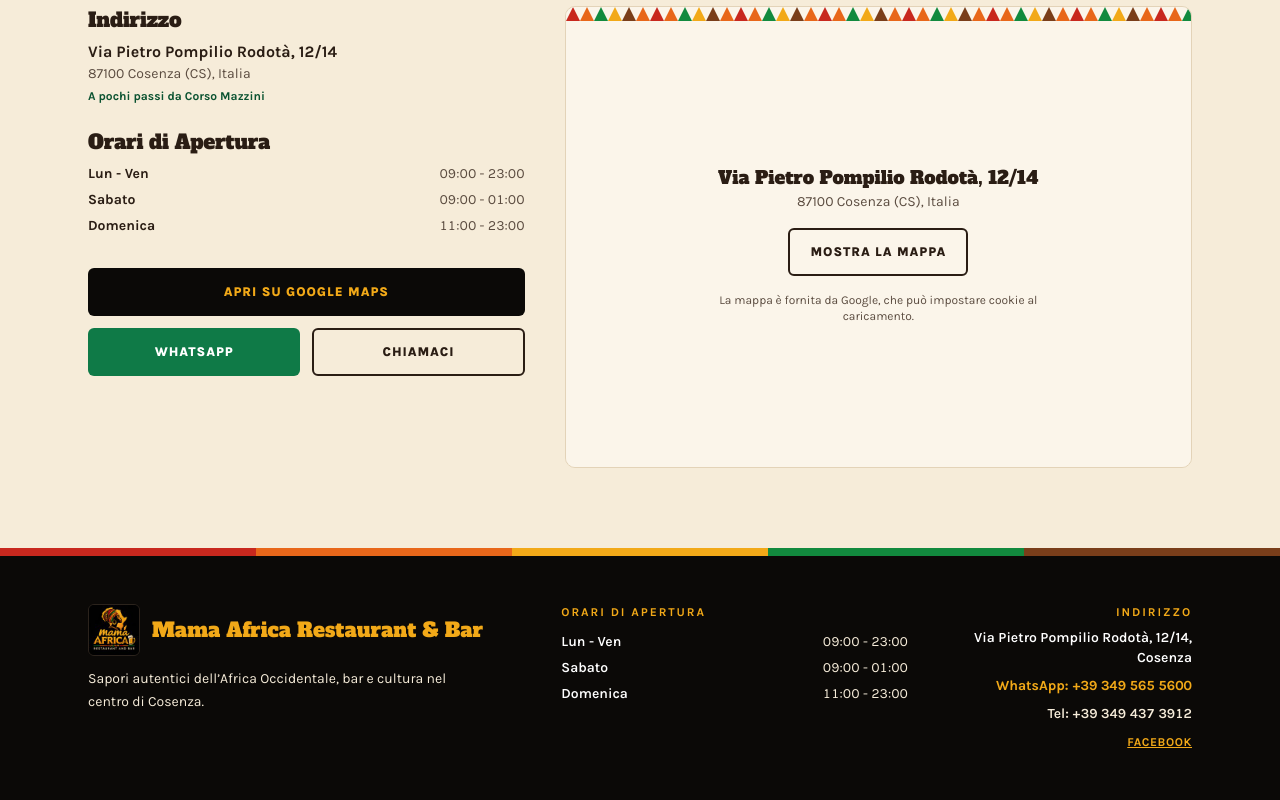
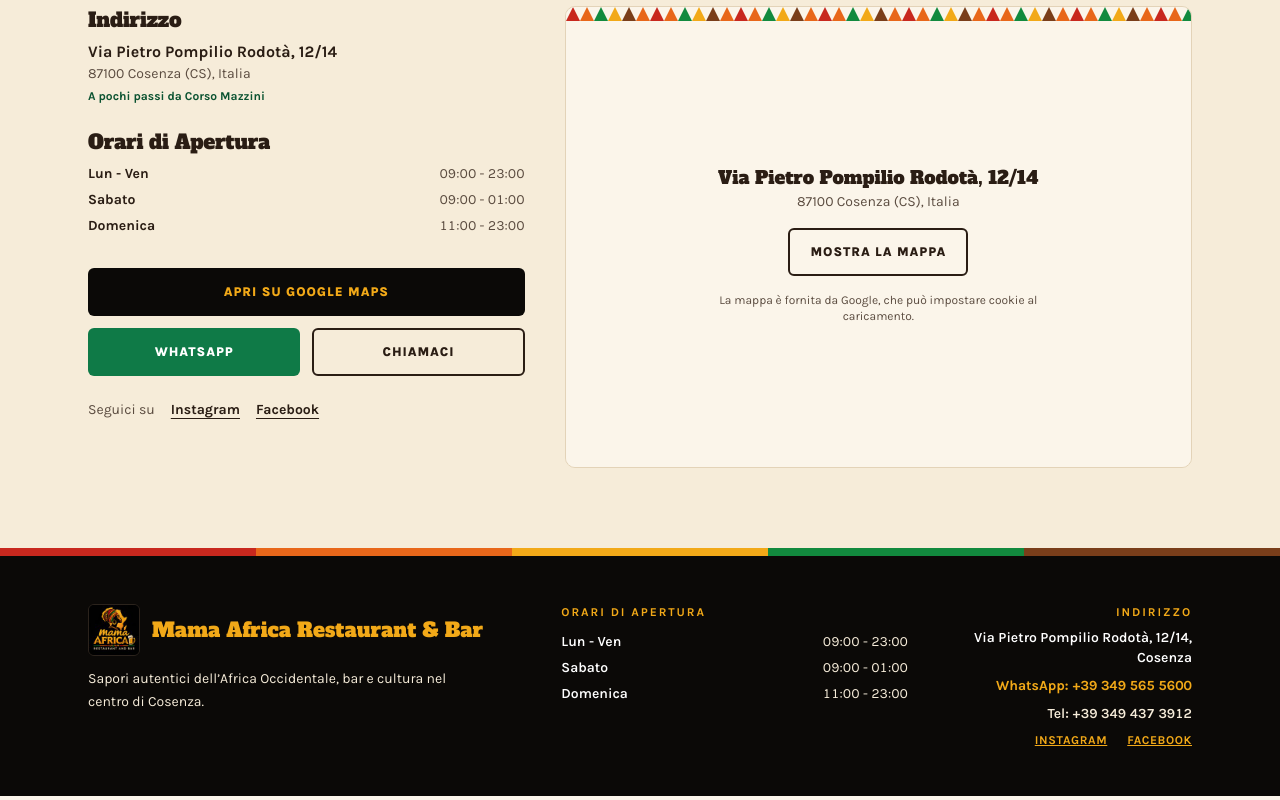
Before and after one commit to MakmotRobin/mama-africa, a React (Vite) app: page / in a window 1280 px wide. Shown: the part 6345-7145 px from the top of the page. Built offline with nearby package versions, Linux system fonts and the light colour scheme.

Commit message:
feat: link the restaurant's Instagram next to Facebook
@mamaafricarestaurantbar is linked in the footer and under the contact
buttons in the location section.

```diff
--- a/src/components/Footer.tsx
+++ b/src/components/Footer.tsx
@@ -70,7 +70,15 @@ export function Footer() {
               Tel: {RESTAURANT_CONFIG.phoneDisplay}
             </a>
           </p>
-          <p>
+          <p className="flex gap-5 md:justify-end">
+            <a
+              href={RESTAURANT_CONFIG.instagramUrl}
+              target="_blank"
+              rel="noopener noreferrer"
+              className="inline-flex min-h-[44px] items-center text-xs font-bold uppercase tracking-wider text-[var(--color-gold)] underline hover:text-[var(--color-white)] md:min-h-0"
+            >
+              Instagram
+            </a>
             <a
               href={RESTAURANT_CONFIG.facebookUrl}
               target="_blank"
--- a/src/components/LocationSection.tsx
+++ b/src/components/LocationSection.tsx
@@ -79,6 +79,25 @@ export function LocationSection() {
                   <span>{t.location.callCta}</span>
                 </a>
               </div>
+              <p className="flex flex-wrap items-center gap-x-4 text-sm text-[var(--color-muted)]">
+                <span>{t.location.followUs}</span>
+                <a
+                  href={RESTAURANT_CONFIG.instagramUrl}
+                  target="_blank"
+                  rel="noopener noreferrer"
+                  className="inline-flex min-h-[44px] items-center font-bold text-[var(--color-ink)] underline underline-offset-4 hover:text-[var(--color-red)]"
+                >
+                  Instagram
+                </a>
+                <a
+                  href={RESTAURANT_CONFIG.facebookUrl}
+                  target="_blank"
+                  rel="noopener noreferrer"
+                  className="inline-flex min-h-[44px] items-center font-bold text-[var(--color-ink)] underline underline-offset-4 hover:text-[var(--color-red)]"
+                >
+                  Facebook
+                </a>
+              </p>
             </div>
           </div>
 
--- a/src/config/restaurant.ts
+++ b/src/config/restaurant.ts
@@ -8,6 +8,7 @@ export const RESTAURANT_CONFIG = {
   phoneDisplay: '+39 349 437 3912',
   phoneDial: '+393494373912',
   facebookUrl: 'https://www.facebook.com/profile.php?id=61571605631762',
+  instagramUrl: 'https://www.instagram.com/mamaafricarestaurantbar/',
   addressLine: 'Via Pietro Pompilio Rodotà, 12/14',
   cityLine: '87100 Cosenza (CS), Italia',
   landmark: {
--- a/src/i18n/translations.ts
+++ b/src/i18n/translations.ts
@@ -121,6 +121,7 @@ export const TRANSLATIONS: Record<
       closedLabel: string
       openMapsCta: string
       callCta: string
+      followUs: string
       mapIframeTitle: string
       loadMapCta: string
       mapConsentNote: string
@@ -266,6 +267,7 @@ export const TRANSLATIONS: Record<
       closedLabel: 'Chiuso',
       openMapsCta: 'Apri su Google Maps',
       callCta: 'Chiamaci',
+      followUs: 'Seguici su',
       loadMapCta: 'Mostra la mappa',
       mapConsentNote: 'La mappa è fornita da Google, che può impostare cookie al caricamento.',
       mapIframeTitle: 'Mappa di Mama Africa Restaurant & Bar a Via Pietro Pompilio Rodotà 12/14, Cosenza',
@@ -410,6 +412,7 @@ export const TRANSLATIONS: Record<
       closedLabel: 'Closed',
       openMapsCta: 'Open in Google Maps',
       callCta: 'Call us',
+      followUs: 'Follow us on',
       loadMapCta: 'Show the map',
       mapConsentNote: 'The map is provided by Google, which may set cookies when it loads.',
       mapIframeTitle: 'Map of Mama Africa Restaurant & Bar at Via Pietro Pompilio Rodotà 12/14, Cosenza',
```
Also changed, not shown: 1 other file (tests, documents, lock files or other folders).
